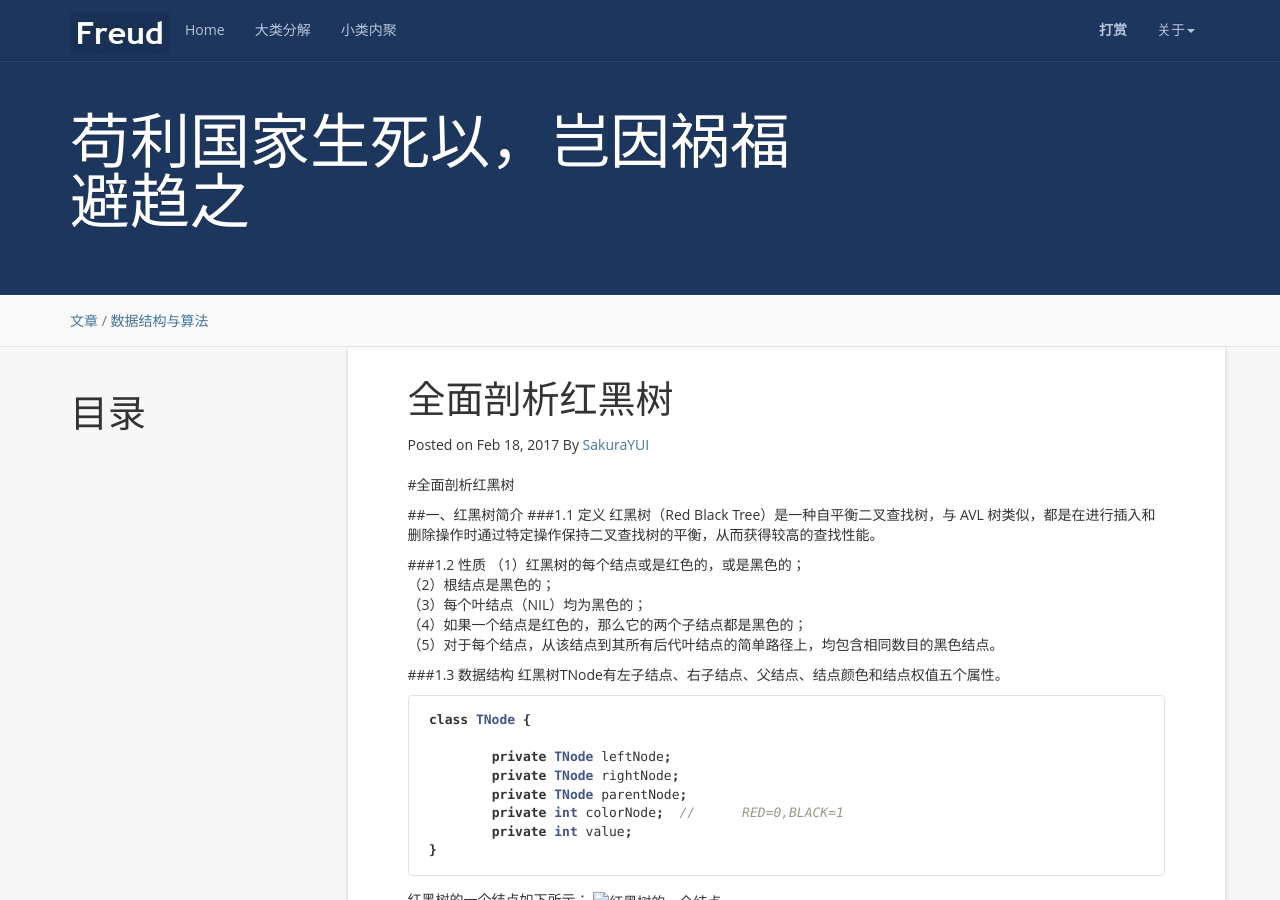
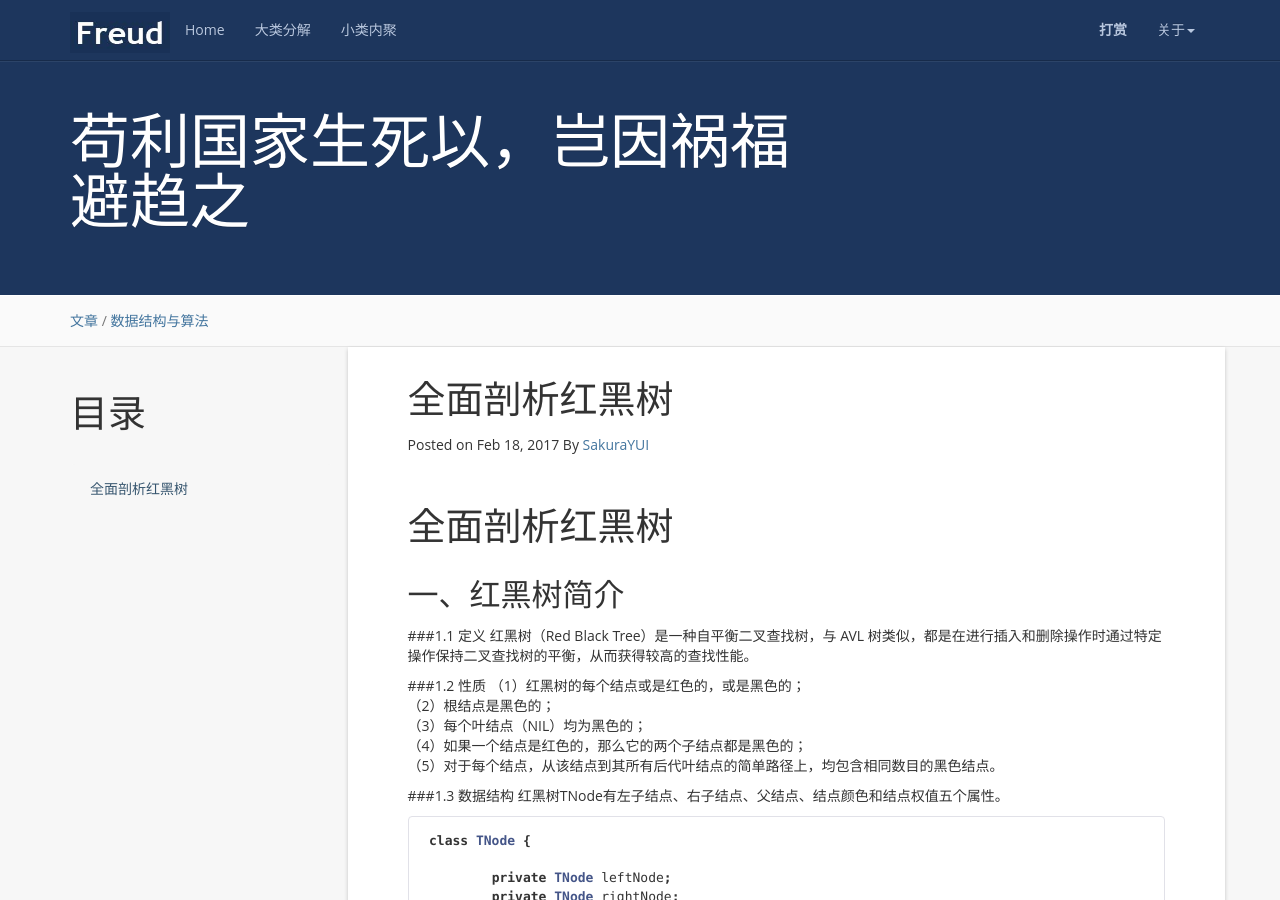
Before and after one commit to SakuraYUI/blog, a Jekyll site: the page built from _posts/2017-2-18-RBT/2017-2-18-RBT.md, in a window 1280 px wide and 900 px high. Built offline with Jekyll 4.4.1, drawn with Linux system fonts in a browser that asks for light colours; nearby versions of some CDN libraries; comment, search, counter and statistics services are not loaded.

Commit message:
blog 1.03

```diff
--- a/_posts/2017-2-18-RBT/2017-2-18-RBT.md
+++ b/_posts/2017-2-18-RBT/2017-2-18-RBT.md
@@ -10,9 +10,11 @@ tag: 数据结构与算法
 {:toc}
 
 
-#全面剖析红黑树
+全面剖析红黑树
+====================================
 
-##一、红黑树简介
+一、红黑树简介
+------------------------------------
 ###1.1 定义
 红黑树（Red Black Tree）是一种自平衡二叉查找树，与 AVL 树类似，都是在进行插入和删除操作时通过特定操作保持二叉查找树的平衡，从而获得较高的查找性能。
 
```
